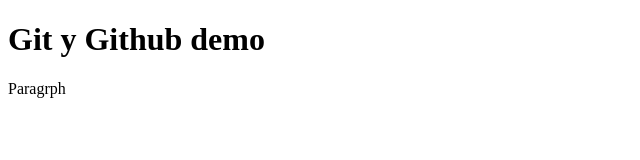
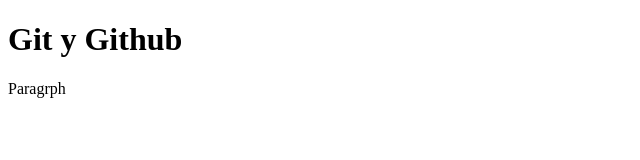
Before and after one commit to katbetancourt/git_and_github, a plain HTML site: page index.html in a window 1280 px wide. Shown: the whole page, without its empty margins (0-640 px from the left). Drawn offline with Linux system fonts and the light colour scheme.

Commit message:
Palabra demo removida del titulo principal del sitio

```diff
--- a/index.html
+++ b/index.html
@@ -8,7 +8,7 @@
     <link rel="stylesheet" href="style.css" />
   </head>
   <body>
-    <h1>Git y Github demo</h1>
+    <h1>Git y Github</h1>
     <p>Paragrph</p>
   </body>
 </html>
```
